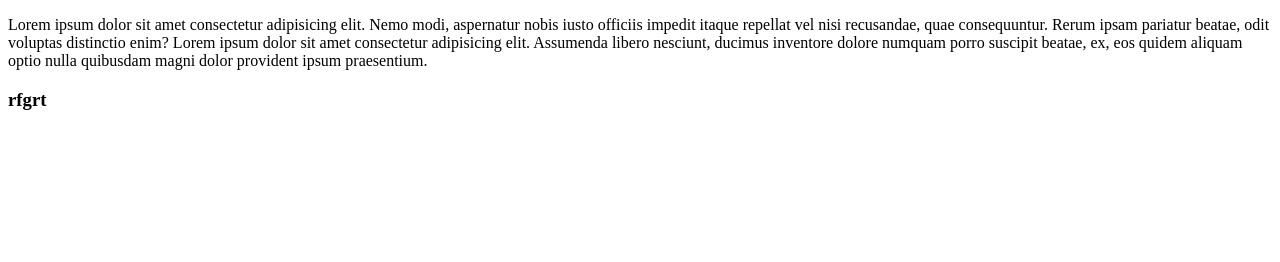
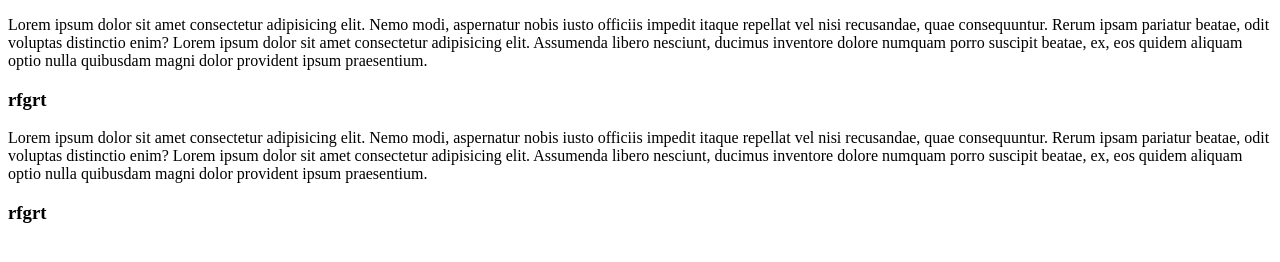
Before and after one commit to Natali-Zaharenko/2-index-html, a plain HTML site: page index1.html in a window 1280 px wide. Drawn offline with Linux system fonts and the light colour scheme.

Commit message:
изменерие 2

```diff
--- a/index1.html
+++ b/index1.html
@@ -11,5 +11,9 @@
       Lorem ipsum dolor sit amet consectetur adipisicing elit. Assumenda libero nesciunt, ducimus inventore dolore numquam porro suscipit beatae, ex, eos quidem aliquam optio nulla quibusdam magni dolor provident ipsum praesentium.
    </p>
    <h3>rfgrt</h3>
+   <p>Lorem ipsum dolor sit amet consectetur adipisicing elit. Nemo modi, aspernatur nobis iusto officiis impedit itaque repellat vel nisi recusandae, quae consequuntur. Rerum ipsam pariatur beatae, odit voluptas distinctio enim?
+      Lorem ipsum dolor sit amet consectetur adipisicing elit. Assumenda libero nesciunt, ducimus inventore dolore numquam porro suscipit beatae, ex, eos quidem aliquam optio nulla quibusdam magni dolor provident ipsum praesentium.
+   </p>
+   <h3>rfgrt</h3>
 </body>
 </html>
```
